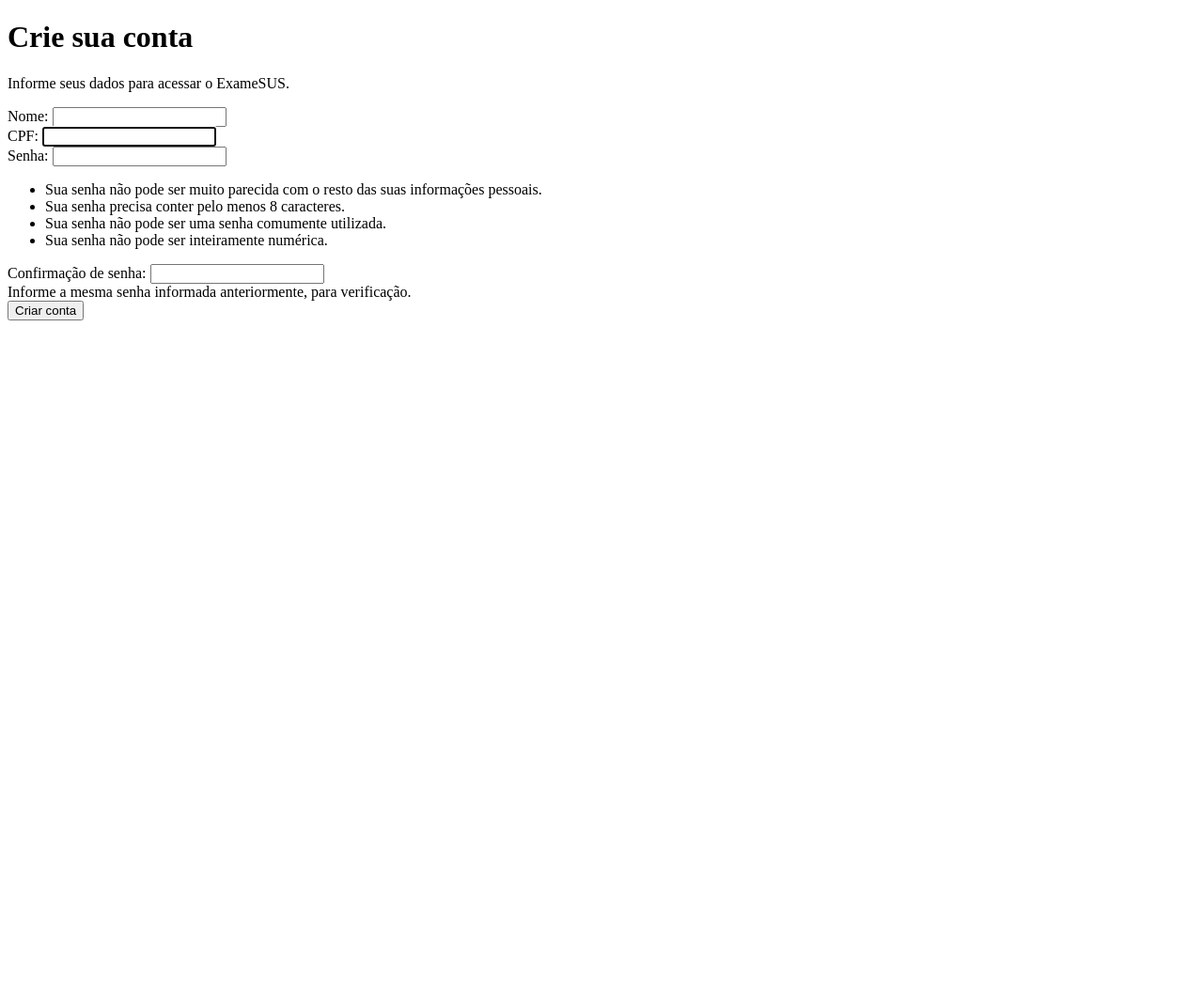
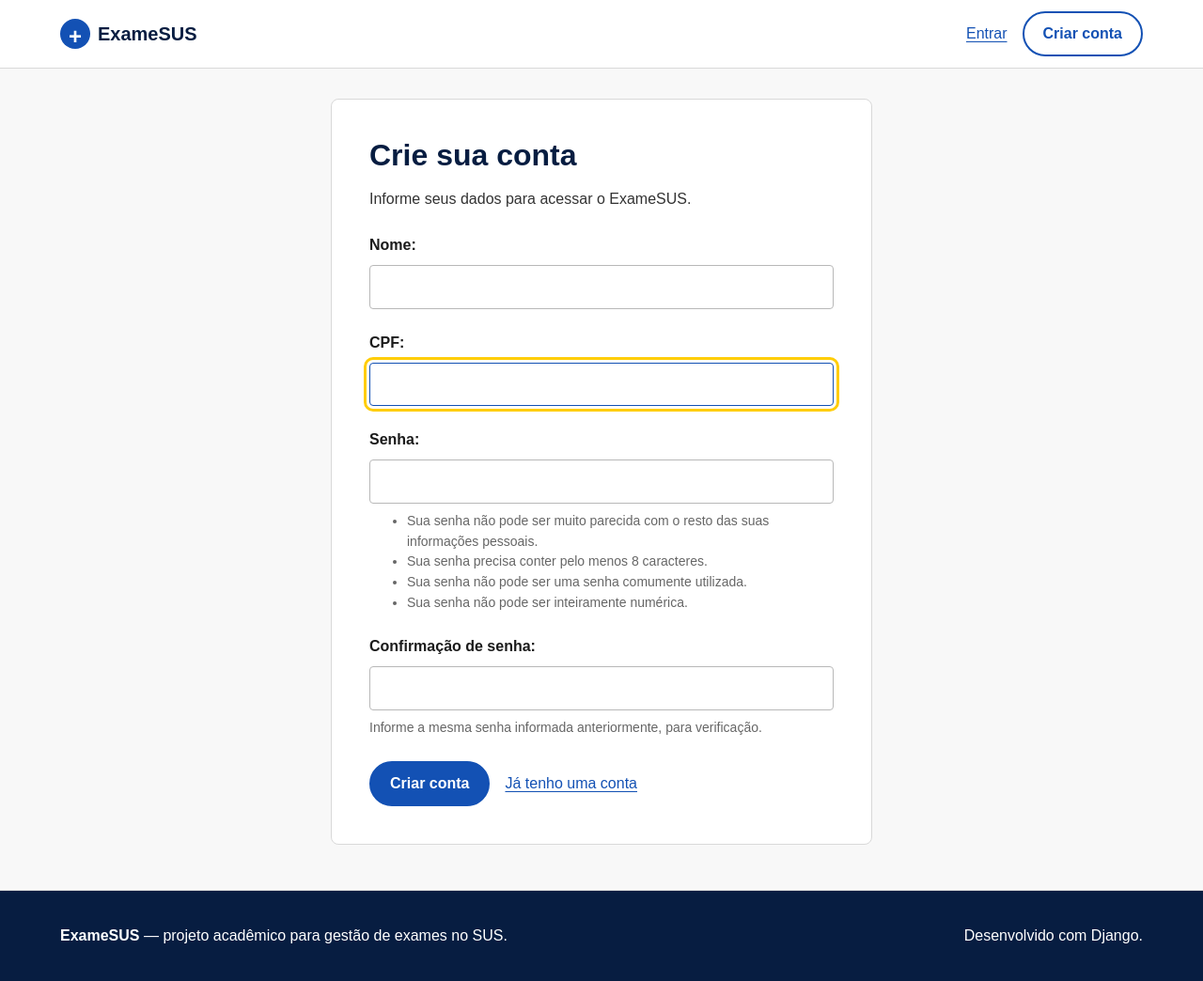
Before and after one commit to felipecartaxo/rad-exames_sus, a Django app: page /conta/cadastro/ in a window 1280 px wide. Shown: the whole page at 94% size. Before the commit the page ends 341 px from the top, so only its background shows below. Run offline with Django 5.2, Linux system fonts and the light colour scheme.

Commit message:
feat: cria o base template

```diff
--- /dev/null
+++ b/static/css/base.css
@@ -0,0 +1,78 @@
+*,
+*::before,
+*::after {
+  box-sizing: border-box;
+}
+
+html {
+  min-width: 20rem;
+  scroll-behavior: smooth;
+}
+
+body {
+  min-height: 100vh;
+  margin: 0;
+  background: var(--color-background-secondary);
+  color: var(--color-text);
+  font-family: var(--font-family);
+  font-size: 1rem;
+  line-height: 1.55;
+}
+
+h1,
+h2,
+h3 {
+  margin-block: 0 1rem;
+  color: var(--color-heading);
+  line-height: 1.2;
+}
+
+h1 {
+  font-size: clamp(1.75rem, 4vw, 2rem);
+  font-weight: 700;
+}
+
+h2 {
+  font-size: 1.5rem;
+  font-weight: 600;
+}
+
+p {
+  margin-block: 0 1rem;
+}
+
+a {
+  color: var(--color-primary);
+  text-underline-offset: 0.2em;
+}
+
+a:hover {
+  color: var(--color-primary-dark);
+}
+
+button,
+input,
+select,
+textarea {
+  font: inherit;
+}
+
+:focus-visible {
+  outline: 3px solid var(--color-warning);
+  outline-offset: 3px;
+}
+
+.skip-link {
+  position: fixed;
+  z-index: 100;
+  top: 0.5rem;
+  left: 0.5rem;
+  padding: 0.75rem 1rem;
+  transform: translateY(-150%);
+  background: var(--color-heading);
+  color: var(--color-text-on-dark);
+}
+
+.skip-link:focus {
+  transform: translateY(0);
+}
--- /dev/null
+++ b/static/css/components.css
@@ -0,0 +1,170 @@
+.button,
+button[type="submit"] {
+  display: inline-flex;
+  min-height: 2.75rem;
+  align-items: center;
+  justify-content: center;
+  padding: 0.625rem 1.25rem;
+  border: 2px solid var(--color-primary);
+  border-radius: 999px;
+  background: var(--color-primary);
+  color: var(--color-text-on-dark);
+  cursor: pointer;
+  font-weight: 600;
+  text-decoration: none;
+}
+
+.button:hover,
+button[type="submit"]:hover {
+  border-color: var(--color-primary-dark);
+  background: var(--color-primary-dark);
+  color: var(--color-text-on-dark);
+}
+
+.button-secondary {
+  background: var(--color-background);
+  color: var(--color-primary);
+}
+
+.button-tertiary {
+  min-height: auto;
+  padding: 0;
+  border: 0;
+  border-radius: 0;
+  background: transparent;
+  color: var(--color-primary);
+}
+
+.button-tertiary:hover {
+  border: 0;
+  background: transparent;
+  color: var(--color-primary-dark);
+  text-decoration: underline;
+}
+
+.auth-card,
+.content-card {
+  width: min(100%, 36rem);
+  padding: clamp(1.5rem, 5vw, 2.5rem);
+  border: 1px solid var(--color-border);
+  border-radius: var(--radius-md);
+  background: var(--color-background);
+}
+
+.auth-card {
+  margin-inline: auto;
+}
+
+.form-field {
+  margin-block: var(--space-4);
+}
+
+.form-field label {
+  display: block;
+  margin-bottom: var(--space-2);
+  color: var(--color-text-strong);
+  font-weight: 600;
+}
+
+.form-field input,
+.form-field select,
+.form-field textarea {
+  width: 100%;
+  min-height: 2.75rem;
+  padding: 0.625rem 0.75rem;
+  border: 1px solid var(--color-border-strong);
+  border-radius: var(--radius-sm);
+  background: var(--color-background);
+  color: var(--color-text);
+}
+
+.form-field input:focus,
+.form-field select:focus,
+.form-field textarea:focus {
+  border-color: var(--color-primary);
+}
+
+.help-text,
+.help-text ul {
+  margin-block: var(--space-2) 0;
+  color: var(--color-text-muted);
+  font-size: 0.875rem;
+}
+
+.field-error {
+  margin-top: var(--space-2);
+  color: var(--color-danger);
+  font-weight: 600;
+}
+
+.error-summary,
+.alert {
+  margin-bottom: var(--space-4);
+  padding: var(--space-3);
+  border: 1px solid;
+  border-left-width: 0.35rem;
+  border-radius: var(--radius-sm);
+}
+
+.error-summary,
+.alert-error {
+  border-color: var(--color-danger);
+  background: var(--color-danger-soft);
+}
+
+.alert-success {
+  border-color: var(--color-success);
+  background: var(--color-success-soft);
+}
+
+.alert-warning {
+  border-color: #8f6b00;
+  background: var(--color-warning-soft);
+}
+
+.alert-info {
+  border-color: var(--color-primary);
+  background: var(--color-info-soft);
+}
+
+.alert-label {
+  margin-right: var(--space-1);
+}
+
+.notification-bell {
+  display: inline-flex;
+  color: var(--color-primary-dark);
+}
+
+.user-name {
+  color: var(--color-text-strong);
+  font-weight: 600;
+}
+
+.breadcrumb {
+  margin-bottom: var(--space-4);
+  color: var(--color-text-secondary);
+  font-size: 0.875rem;
+}
+
+.breadcrumb ol {
+  display: flex;
+  flex-wrap: wrap;
+  gap: var(--space-2);
+  margin: 0;
+  padding: 0;
+  list-style: none;
+}
+
+.breadcrumb li + li::before {
+  margin-right: var(--space-2);
+  content: "/";
+  color: var(--color-text-muted);
+}
+
+.form-actions {
+  display: flex;
+  align-items: center;
+  gap: var(--space-3);
+  flex-wrap: wrap;
+}
--- /dev/null
+++ b/static/css/layout.css
@@ -0,0 +1,100 @@
+body {
+  display: flex;
+  flex-direction: column;
+}
+
+.container {
+  width: min(100% - 2rem, var(--container-width));
+  margin-inline: auto;
+}
+
+.site-header {
+  border-bottom: 1px solid var(--color-border);
+  background: var(--color-background);
+}
+
+.header-inner {
+  display: flex;
+  min-height: 4.5rem;
+  align-items: center;
+  justify-content: space-between;
+  gap: var(--space-3);
+}
+
+.brand {
+  display: inline-flex;
+  align-items: center;
+  gap: var(--space-2);
+  color: var(--color-heading);
+  font-size: 1.25rem;
+  font-weight: 700;
+  text-decoration: none;
+}
+
+.brand-mark {
+  display: grid;
+  width: 2rem;
+  height: 2rem;
+  place-items: center;
+  border-radius: 50%;
+  background: var(--color-primary);
+  color: var(--color-text-on-dark);
+  font-size: 1.5rem;
+}
+
+.primary-navigation,
+.user-summary {
+  display: flex;
+  align-items: center;
+  gap: var(--space-3);
+}
+
+.primary-navigation form {
+  margin: 0;
+}
+
+.site-main {
+  flex: 1;
+  padding-block: var(--space-5) var(--space-7);
+}
+
+.site-footer {
+  border-top: 1px solid var(--color-border);
+  background: var(--color-heading);
+  color: var(--color-text-on-dark);
+}
+
+.footer-inner {
+  display: flex;
+  min-height: 6rem;
+  align-items: center;
+  justify-content: space-between;
+  gap: var(--space-3);
+}
+
+.footer-inner p {
+  margin: 0;
+}
+
+@media (max-width: 40rem) {
+  .header-inner,
+  .primary-navigation,
+  .footer-inner {
+    align-items: flex-start;
+    flex-direction: column;
+  }
+
+  .header-inner,
+  .footer-inner {
+    padding-block: var(--space-3);
+  }
+
+  .primary-navigation {
+    width: 100%;
+    gap: var(--space-2);
+  }
+
+  .user-summary {
+    order: -1;
+  }
+}
--- /dev/null
+++ b/static/css/tokens.css
@@ -0,0 +1,35 @@
+:root {
+  --color-primary: #1351b4;
+  --color-primary-dark: #0c326f;
+  --color-heading: #071d41;
+  --color-info-soft: #e6f0ff;
+  --color-info-soft-strong: #d4e5ff;
+  --color-background: #ffffff;
+  --color-background-secondary: #f8f8f8;
+  --color-surface-grouped: #f1f1f1;
+  --color-border: #d9d9d9;
+  --color-border-strong: #b8b8b8;
+  --color-text: #333333;
+  --color-text-strong: #1b1b1b;
+  --color-text-secondary: #555555;
+  --color-text-muted: #666666;
+  --color-text-disabled: #888888;
+  --color-text-on-dark: #ffffff;
+  --color-success: #168821;
+  --color-success-soft: #e8f5e9;
+  --color-danger: #e52207;
+  --color-danger-soft: #fdecea;
+  --color-warning: #ffcd07;
+  --color-warning-soft: #fff7d6;
+  --font-family: "Rawline", "Raleway", Arial, Helvetica, sans-serif;
+  --space-1: 0.25rem;
+  --space-2: 0.5rem;
+  --space-3: 1rem;
+  --space-4: 1.5rem;
+  --space-5: 2rem;
+  --space-6: 2.5rem;
+  --space-7: 3rem;
+  --radius-sm: 0.25rem;
+  --radius-md: 0.5rem;
+  --container-width: 72rem;
+}
--- /dev/null
+++ b/templates/base.html
@@ -0,0 +1,30 @@
+{% load static i18n %}
+<!doctype html>
+<html lang="pt-BR">
+  <head>
+    <meta charset="utf-8">
+    <meta name="viewport" content="width=device-width, initial-scale=1">
+    <meta name="color-scheme" content="light">
+    <title>{% block title %}ExameSUS{% endblock %}</title>
+    <link rel="stylesheet" href="{% static 'css/tokens.css' %}">
+    <link rel="stylesheet" href="{% static 'css/base.css' %}">
+    <link rel="stylesheet" href="{% static 'css/layout.css' %}">
+    <link rel="stylesheet" href="{% static 'css/components.css' %}">
+    {% block extra_css %}{% endblock %}
+  </head>
+  <body>
+    <a class="skip-link" href="#conteudo-principal">{% trans "Ir para o conteúdo principal" %}</a>
+
+    {% include "includes/header.html" %}
+
+    <main id="conteudo-principal" class="site-main" tabindex="-1">
+      <div class="container">
+        {% block breadcrumb %}{% endblock %}
+        {% include "includes/messages.html" %}
+        {% block content %}{% endblock %}
+      </div>
+    </main>
+
+    {% include "includes/footer.html" %}
+  </body>
+</html>
--- /dev/null
+++ b/templates/includes/footer.html
@@ -0,0 +1,7 @@
+{% load i18n %}
+<footer class="site-footer">
+  <div class="container footer-inner">
+    <p><strong>ExameSUS</strong> — {% trans "projeto acadêmico para gestão de exames no SUS." %}</p>
+    <p>{% trans "Desenvolvido com Django." %}</p>
+  </div>
+</footer>
--- /dev/null
+++ b/templates/includes/header.html
@@ -0,0 +1,28 @@
+{% load i18n %}
+<header class="site-header">
+  <div class="container header-inner">
+    <a class="brand" href="{% if request.user.is_authenticated %}{% url 'usuarios:inicio' %}{% else %}{% url 'usuarios:login' %}{% endif %}" aria-label="{% trans 'ExameSUS — página inicial' %}">
+      <span class="brand-mark" aria-hidden="true">+</span>
+      <span>ExameSUS</span>
+    </a>
+
+    <nav class="primary-navigation" aria-label="{% trans 'Navegação principal' %}">
+      {% if request.user.is_authenticated %}
+        {% if request.user.is_superuser %}
+          <a href="{% url 'admin:index' %}">{% trans "Administração" %}</a>
+        {% endif %}
+        <div class="user-summary">
+          {% include "includes/notification_bell.html" %}
+          <span class="user-name">{{ request.user.nome }}</span>
+        </div>
+        <form method="post" action="{% url 'usuarios:logout' %}">
+          {% csrf_token %}
+          <button class="button button-tertiary" type="submit">{% trans "Sair" %}</button>
+        </form>
+      {% else %}
+        <a href="{% url 'usuarios:login' %}">{% trans "Entrar" %}</a>
+        <a class="button button-secondary" href="{% url 'usuarios:cadastro' %}">{% trans "Criar conta" %}</a>
+      {% endif %}
+    </nav>
+  </div>
+</header>
--- /dev/null
+++ b/templates/includes/messages.html
@@ -0,0 +1,13 @@
+{% load i18n %}
+{% if messages %}
+  <section class="messages" aria-label="{% trans 'Mensagens do sistema' %}" aria-live="polite">
+    {% for message in messages %}
+      <div class="alert alert-{{ message.tags|default:'info' }}" role="status">
+        <strong class="alert-label">
+          {% if message.tags == "success" %}{% trans "Sucesso:" %}{% elif message.tags == "error" %}{% trans "Erro:" %}{% elif message.tags == "warning" %}{% trans "Atenção:" %}{% else %}{% trans "Informação:" %}{% endif %}
+        </strong>
+        {{ message }}
+      </div>
+    {% endfor %}
+  </section>
+{% endif %}
--- /dev/null
+++ b/templates/includes/notification_bell.html
@@ -0,0 +1,6 @@
+{% load i18n %}
+<span class="notification-bell" role="img" aria-label="{% trans 'Notificações — recurso em preparação' %}">
+  <svg aria-hidden="true" viewBox="0 0 24 24" width="22" height="22" focusable="false">
+    <path d="M18 8a6 6 0 0 0-12 0c0 7-3 7-3 9h18c0-2-3-2-3-9M10 21h4" fill="none" stroke="currentColor" stroke-width="2" stroke-linecap="round" stroke-linejoin="round"/>
+  </svg>
+</span>
--- a/usuarios/templates/usuarios/cadastro.html
+++ b/usuarios/templates/usuarios/cadastro.html
@@ -1,26 +1,15 @@
-<!doctype html>
-<html lang="pt-BR">
+{% extends "base.html" %}
 {% load i18n %}
-  <head>
-    <meta charset="utf-8">
-    <meta name="viewport" content="width=device-width, initial-scale=1">
-    <title>{% trans "Cadastro de cidadão" %} | ExameSUS</title>
-  </head>
-  <body>
-    <main>
-      <h1>{% trans "Crie sua conta" %}</h1>
+
+{% block title %}{% trans "Cadastro de cidadão" %} | ExameSUS{% endblock %}
+
+{% block content %}
+  <section class="auth-card" aria-labelledby="titulo-cadastro">
+    <h1 id="titulo-cadastro">{% trans "Crie sua conta" %}</h1>
     <p>{% trans "Informe seus dados para acessar o ExameSUS." %}</p>
 
-      {% if messages %}
-        <div aria-live="polite">
-          {% for message in messages %}
-            <p role="status">{{ message }}</p>
-          {% endfor %}
-        </div>
-      {% endif %}
-
     {% if form.errors %}
-        <div role="alert" tabindex="-1">
+      <div class="error-summary" role="alert" tabindex="-1">
         <h2>{% trans "Revise os dados informados" %}</h2>
         <p>{% trans "Corrija os campos indicados abaixo." %}</p>
       </div>
@@ -28,30 +17,25 @@
 
     <form method="post" novalidate>
       {% csrf_token %}
-
-        {% for hidden_field in form.hidden_fields %}
-          {{ hidden_field }}
-        {% endfor %}
+      {% for hidden_field in form.hidden_fields %}{{ hidden_field }}{% endfor %}
 
       {% for field in form.visible_fields %}
-          <div>
+        <div class="form-field">
           {{ field.label_tag }}
           {{ field }}
           {% if field.help_text %}
-              <div id="{{ field.auto_id }}_helptext">{{ field.help_text|safe }}</div>
+            <div class="help-text" id="{{ field.auto_id }}_helptext">{{ field.help_text|safe }}</div>
           {% endif %}
-            {% for error in field.errors %}
-              <p role="alert">{{ error }}</p>
-            {% endfor %}
+          {% for error in field.errors %}<p class="field-error" role="alert">{{ error }}</p>{% endfor %}
         </div>
       {% endfor %}
 
-        {% for error in form.non_field_errors %}
-          <p role="alert">{{ error }}</p>
-        {% endfor %}
+      {% for error in form.non_field_errors %}<p class="field-error" role="alert">{{ error }}</p>{% endfor %}
 
+      <div class="form-actions">
         <button type="submit">{% trans "Criar conta" %}</button>
+        <a href="{% url 'usuarios:login' %}">{% trans "Já tenho uma conta" %}</a>
+      </div>
     </form>
-    </main>
-  </body>
-</html>
+  </section>
+{% endblock %}
```
Also changed, not shown: usuarios/templates/usuarios/conta.html (+18 -19 lines), usuarios/templates/usuarios/login.html (+16 -29 lines), usuarios/tests/test_layout.py (added, +36 -0 lines). Lines whose indentation alone changed are shown as unchanged.
